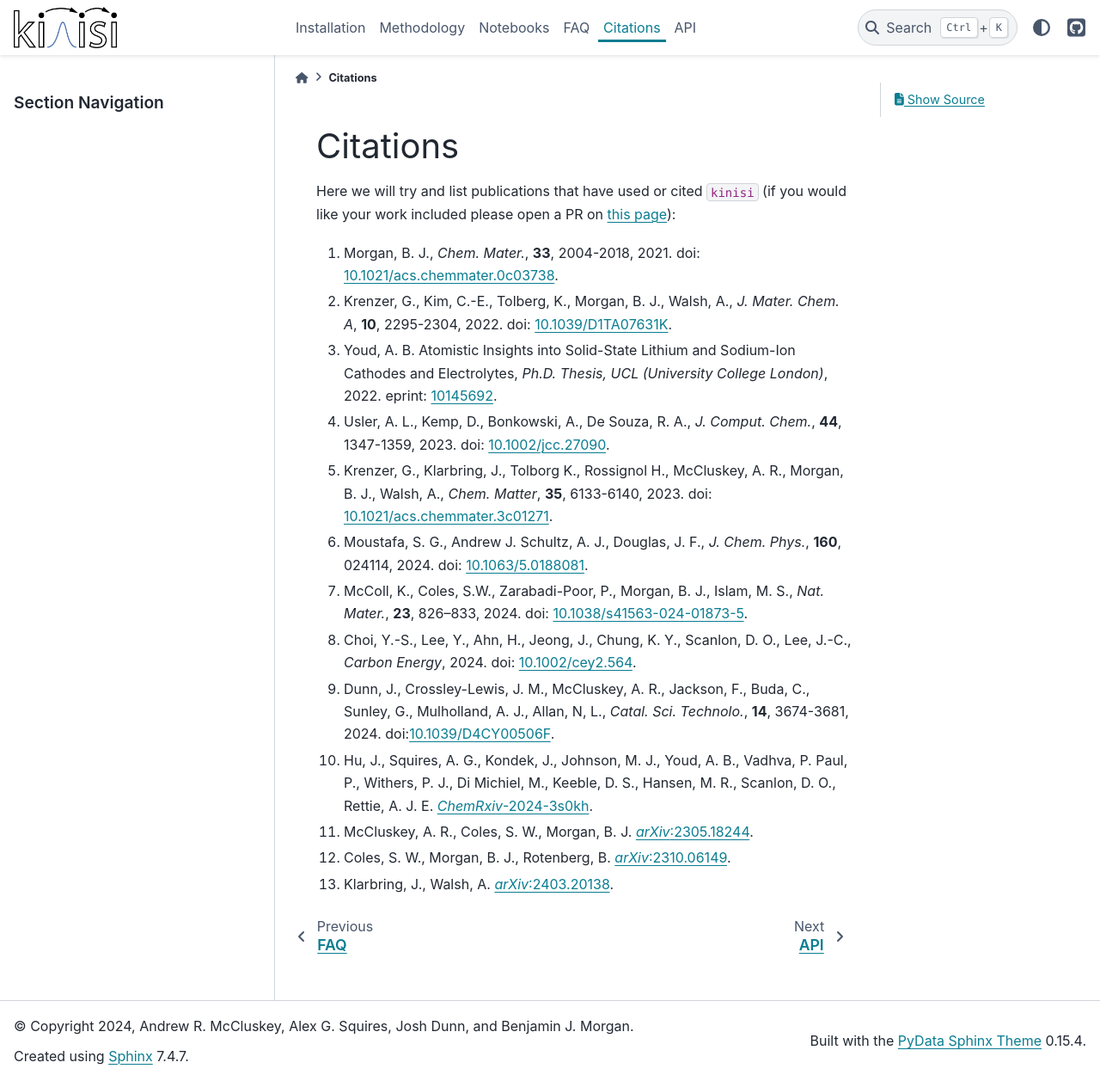
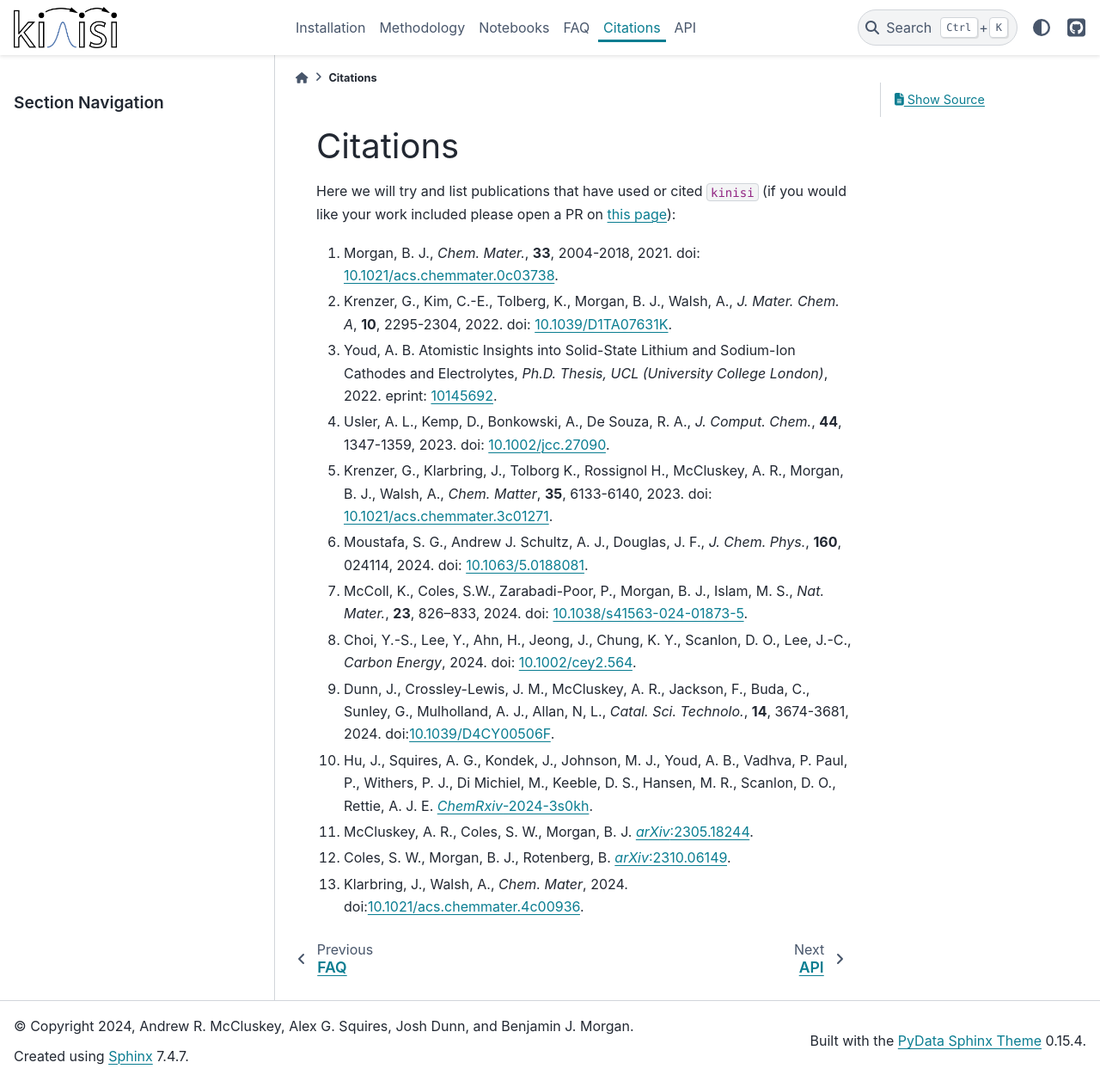
Before and after one commit to bjmorgan/kinisi, a Sphinx documentation site: the page built from docs/source/papers.md, in a window 1280 px wide and 1257 px high. Shown: the whole window at 86% size. Built offline with Sphinx 7.4.7 and the PyData theme 0.15.4, drawn with Linux system fonts in a browser that asks for light colours.

Commit message:
Update papers.md

```diff
--- a/docs/source/papers.md
+++ b/docs/source/papers.md
@@ -14,4 +14,4 @@ Here we will try and list publications that have used or cited `kinisi` (if you
 10. Hu, J., Squires, A. G., Kondek, J., Johnson, M. J., Youd, A. B., Vadhva, P. Paul, P., Withers, P. J., Di Michiel, M., Keeble, D. S., Hansen, M. R., Scanlon, D. O., Rettie, A. J. E. [*ChemRxiv*-2024-3s0kh](https://doi.org/10.26434/chemrxiv-2024-3s0kh).
 11. McCluskey, A. R., Coles, S. W., Morgan, B. J. [*arXiv*:2305.18244](https://arxiv.org/abs/2305.18244).
 12. Coles, S. W., Morgan, B. J., Rotenberg, B. [*arXiv*:2310.06149](https://arxiv.org/abs/2310.06149).
-13. Klarbring, J., Walsh, A. [*arXiv*:2403.20138](https://arxiv.org/abs/2403.20138).
+13. Klarbring, J., Walsh, A., *Chem. Mater*, 2024. doi:[10.1021/acs.chemmater.4c00936](https://doi.org/10.1021/acs.chemmater.4c00936).
```
